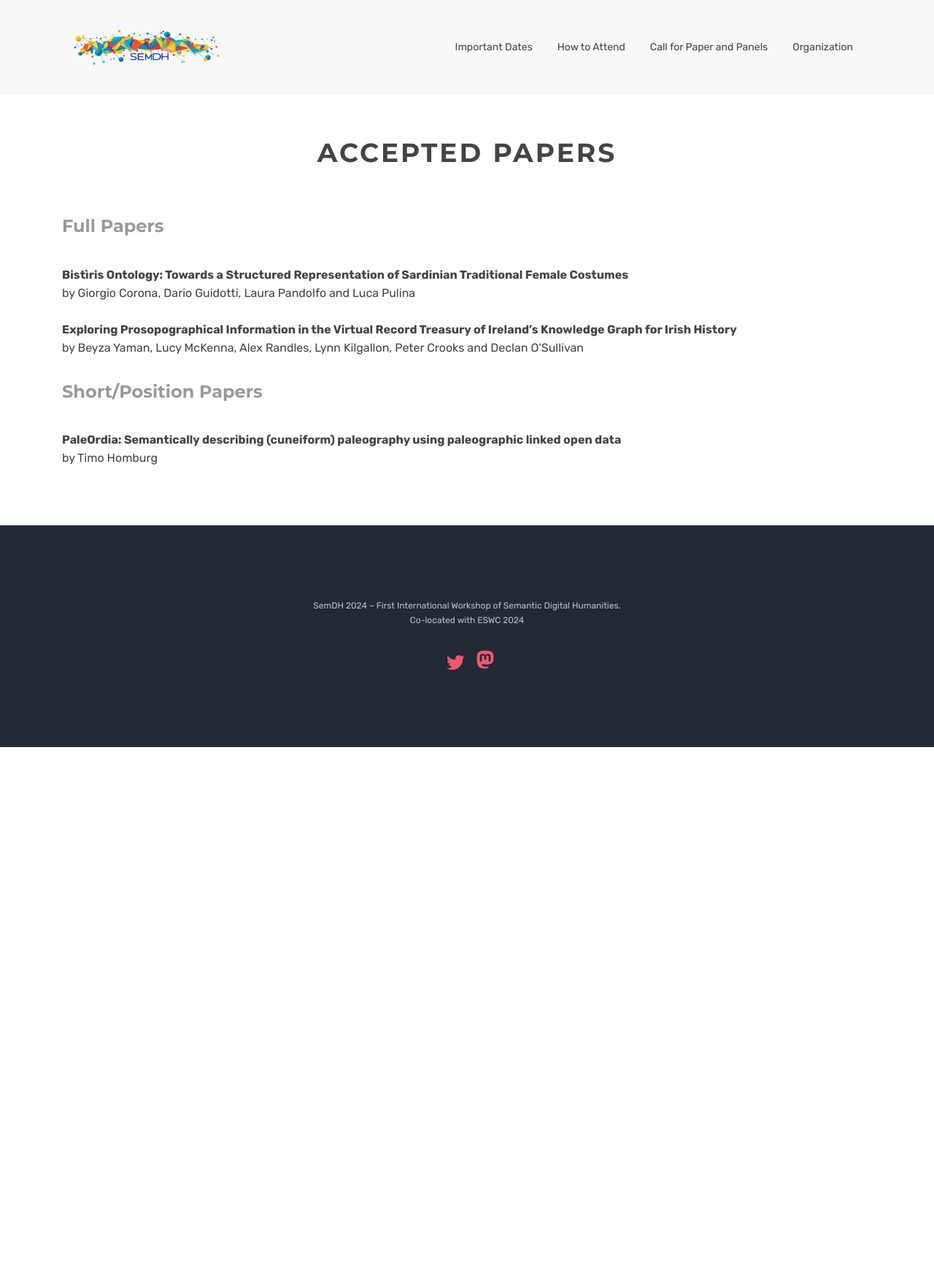
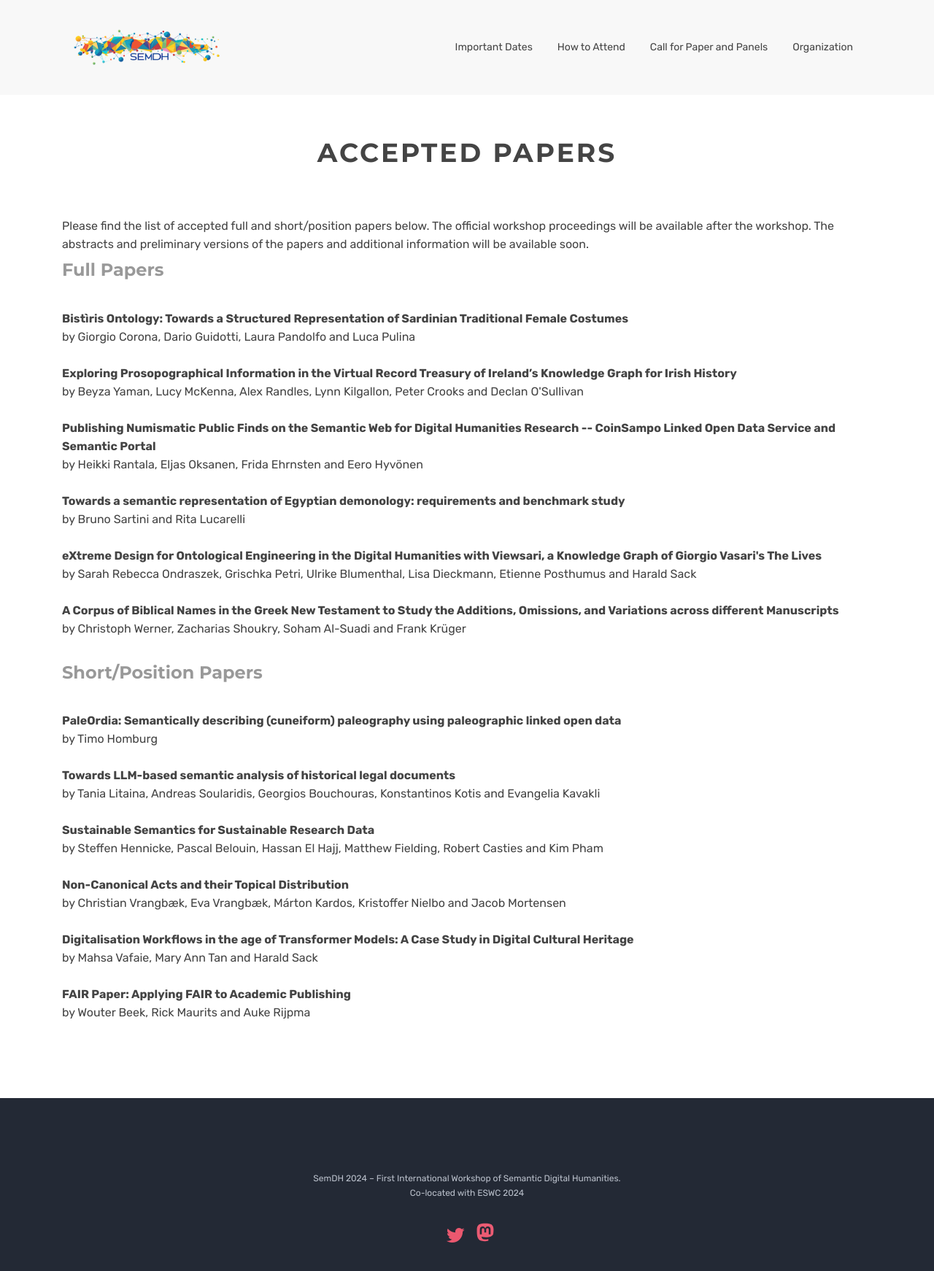
Before and after one commit to SemDH/semdh.github.io, a Jekyll site: the page built from accepted-papers.html, in a window 1280 px wide. Shown: the top 1742 px of the page at 73% size. Built offline with Jekyll 4.4.1, drawn with Linux system fonts in a browser that asks for light colours.

Commit message:
Accepted Papers full and short

```diff
--- a/accepted-papers.html
+++ b/accepted-papers.html
@@ -1,6 +1,6 @@
 ---
 layout: index
-title: Call for Papers
+title: Accepted Papers
 tagline:
 tags: [team, components]
 img:
@@ -8,7 +8,7 @@ img-mobile:
 author: Sasha Bruns, Andrea Poltronieri, Lise Stork, Tabea Tietz
 css:
 js:
-keywords: call for papers
+keywords: accepted papers
 canonical: https://semdh.github.io
 ---
 
@@ -24,6 +24,7 @@ canonical: https://semdh.github.io
         <div class="page-header-title">
           <h2 class="heading-title text-center">Accepted Papers</h2>
         </div>
+          <p class="lead">Please find the list of accepted full and short/position papers below. The official workshop proceedings will be available after the workshop. The abstracts and preliminary versions of the papers and additional information will be available soon. </p>
           <h4 class="sub-title space-left">Full Papers</h4>
           <p class="lead">
             <strong>Bistìris Ontology: Towards a Structured Representation of Sardinian Traditional Female Costumes</strong> <br />
@@ -36,15 +37,64 @@ canonical: https://semdh.github.io
 
             <br />
 
+            <strong>Publishing Numismatic Public Finds on the Semantic Web for Digital Humanities Research -- CoinSampo Linked Open Data Service and Semantic Portal</strong> <br />
+            by Heikki Rantala, Eljas Oksanen, Frida Ehrnsten and Eero Hyvönen <br />
 
+            <br />
+
+            <strong>Towards a semantic representation of Egyptian demonology: requirements and benchmark study</strong> <br />
+            by Bruno Sartini and Rita Lucarelli<br />
+
+            <br />
+
+            <strong>eXtreme Design for Ontological Engineering in the Digital Humanities with Viewsari, a Knowledge Graph of Giorgio Vasari's The Lives</strong> <br />
+            by Sarah Rebecca Ondraszek, Grischka Petri, Ulrike Blumenthal, Lisa Dieckmann, Etienne Posthumus and Harald Sack <br />
+
+            <br />
+
+            <strong>A Corpus of Biblical Names in the Greek New Testament to Study the Additions, Omissions, and Variations across different Manuscripts</strong> <br />
+            by Christoph Werner, Zacharias Shoukry, Soham Al-Suadi and Frank Krüger <br />
+
+            <br />
 
           </p>
 
           <h4 class="sub-title space-left">Short/Position Papers</h4>
           <p class="lead">
               <strong>PaleOrdia: Semantically describing (cuneiform) paleography using paleographic linked open data</strong> <br />
-              by Timo Homburg
+              by Timo Homburg <br />
+
+              <br />
+
+              <strong>Towards LLM-based semantic analysis of historical legal documents</strong> <br />
+              by Tania Litaina, Andreas Soularidis, Georgios Bouchouras, Konstantinos Kotis and Evangelia Kavakli <br />
+
+              <br />
+
+              <strong>Sustainable Semantics for Sustainable Research Data</strong> <br />
+              by Steffen Hennicke, Pascal Belouin, Hassan El Hajj, Matthew Fielding, Robert Casties and Kim Pham<br />
+
+              <br />
+
+              <strong>Non-Canonical Acts and their Topical Distribution</strong> <br />
+              by Christian Vrangbæk, Eva Vrangbæk, Márton Kardos, Kristoffer Nielbo and Jacob Mortensen<br />
+
+              <br />
+
+              <strong>Digitalisation Workflows in the age of Transformer Models: A Case Study in Digital Cultural Heritage</strong> <br />
+              by Mahsa Vafaie, Mary Ann Tan and Harald Sack<br />
+
+              <br />
+
+              <strong>FAIR Paper: Applying FAIR to Academic Publishing</strong> <br />
+              by Wouter Beek, Rick Maurits and Auke Rijpma<br />
+
+              <br />
+
+
           </p>
+
+
 
 
 
```
